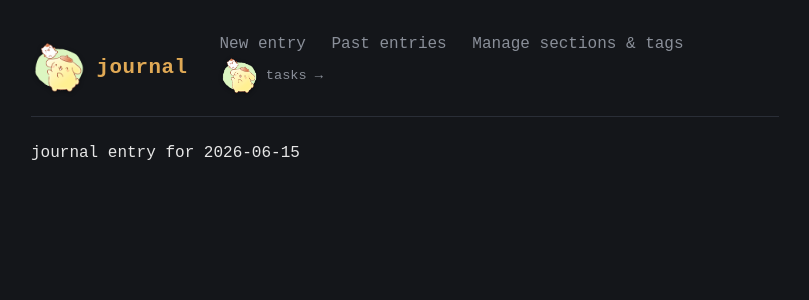
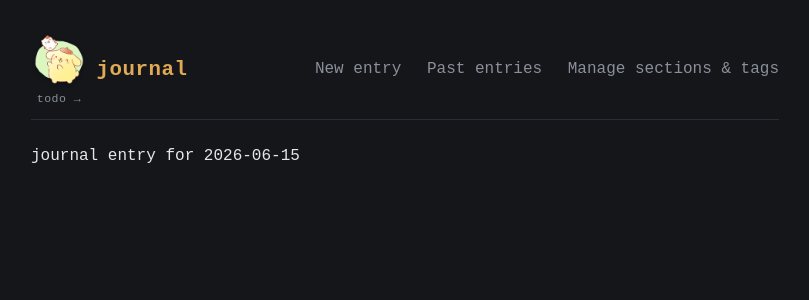
Before and after one commit to jxi-idme/todo-cli, a Flask app: page /journal in a window 1280 px wide. Shown: the top 300 px of the page, without its empty margins (235-1044 px from the left). Run offline with Flask 3, Linux system fonts and the light colour scheme.

Commit message:
Make the brand mascot the clickable toggle with caption beneath
Per design feedback: the single brand mascot now toggles Tasks <-> Journal
with a "journal ->"/"todo ->" caption stacked under it; the separate
right-side toggle is removed. Brand splits into brand_mascot/brand_title
blocks so pages swap only the image and title.

Co-Authored-By: Claude Opus 4.8 (1M context) <noreply@anthropic.com>

```diff
--- a/static/style.css
+++ b/static/style.css
@@ -71,24 +71,31 @@ nav a:hover {
   border-bottom-color: var(--accent);
 }
 
-/* Pompompurin toggle: the clickable mascot that switches Tasks <-> Journal.
-   Labelled and given a hover ring so it reads as interactive (and is
-   distinguishable from the non-clickable brand mascot). */
-.puri-toggle {
-  display: inline-flex;
+/* The brand mascot is the clickable toggle that switches Tasks <-> Journal,
+   with a directional caption ("journal ->" / "todo ->") stacked beneath it. */
+.brand-toggle {
+  display: flex;
   align-items: center;
-  gap: 0.4rem;
-  margin-left: 1rem;
-  border-bottom: none;
+  gap: 0.6rem;
+  text-decoration: none;
+  color: inherit;
 }
-.puri-toggle .mascot-puri {
-  width: 40px;
-  height: 40px;
+.brand-mascot-stack {
+  display: flex;
+  flex-direction: column;
+  align-items: center;
+  gap: 0.1rem;
+}
+.brand-mascot-stack .mascot {
   transition: box-shadow 0.15s ease;
 }
-.puri-label { color: var(--muted); font-size: 0.85rem; }
-.puri-toggle:hover .puri-label { color: var(--accent); }
-.puri-toggle:hover .mascot-puri { box-shadow: 0 0 0 2px var(--accent); }
+.brand-switch {
+  font-size: 0.72rem;
+  letter-spacing: 0.5px;
+  color: var(--muted);
+}
+.brand-toggle:hover .brand-switch { color: var(--accent); }
+.brand-toggle:hover .mascot { box-shadow: 0 0 0 2px var(--accent); }
 
 /* ----- add / edit form ----- */
 .add-form {
--- a/templates/base.html
+++ b/templates/base.html
@@ -9,11 +9,23 @@
 <body>
   <header>
     <div class="brand">
-      {% block brand %}
-      <img class="mascot" src="{{ url_for('static', filename='img/mascot.gif') }}"
-           width="56" height="56" alt="Mascot">
-      <span class="site-title">todo&middot;pup</span>
-      {% endblock %}
+      {# The brand mascot IS the toggle: click it to switch Tasks <-> Journal,
+         with a directional caption underneath. Pages swap only the mascot
+         image (brand_mascot) and the title text (brand_title). #}
+      <a class="brand-toggle"
+         href="{{ url_for('index') if in_journal else url_for('journal_today') }}"
+         title="Switch between Tasks and Journal">
+        <span class="brand-mascot-stack">
+          {% block brand_mascot %}
+          <img class="mascot" src="{{ url_for('static', filename='img/mascot.gif') }}"
+               width="56" height="56" alt="Mascot">
+          {% endblock %}
+          <span class="brand-switch">{{ 'todo' if in_journal else 'journal' }} &rarr;</span>
+        </span>
+        {% block brand_title %}
+        <span class="site-title">todo&middot;pup</span>
+        {% endblock %}
+      </a>
     </div>
     <nav>
       {% block nav %}
@@ -21,15 +33,6 @@
       <a href="{{ url_for('archive') }}">Archive</a>
       <a href="{{ url_for('tags') }}">Manage tags</a>
       {% endblock %}
-      <!-- Pompompurin toggles between Tasks and Journal. -->
-      <a class="puri-toggle"
-         href="{{ url_for('index') if in_journal else url_for('journal_today') }}"
-         title="Switch between Tasks and Journal">
-        <img class="mascot mascot-puri"
-             src="{{ url_for('static', filename='img/pompompurin.gif') }}"
-             width="40" height="40" alt="pompompurin — switch to {{ 'Tasks' if in_journal else 'Journal' }}">
-        <span class="puri-label">{{ 'tasks' if in_journal else 'journal' }} &rarr;</span>
-      </a>
     </nav>
   </header>
 
--- a/templates/journal_entry.html
+++ b/templates/journal_entry.html
@@ -1,8 +1,9 @@
 {% extends "base.html" %}
-{% block brand %}
-  <img class="mascot mascot-puri"
-       src="{{ url_for('static', filename='img/pompompurin.gif') }}"
+{% block brand_mascot %}
+  <img class="mascot" src="{{ url_for('static', filename='img/pompompurin.gif') }}"
        width="56" height="56" alt="pompompurin">
+{% endblock %}
+{% block brand_title %}
   <span class="site-title">journal</span>
 {% endblock %}
 {% block nav %}
```
